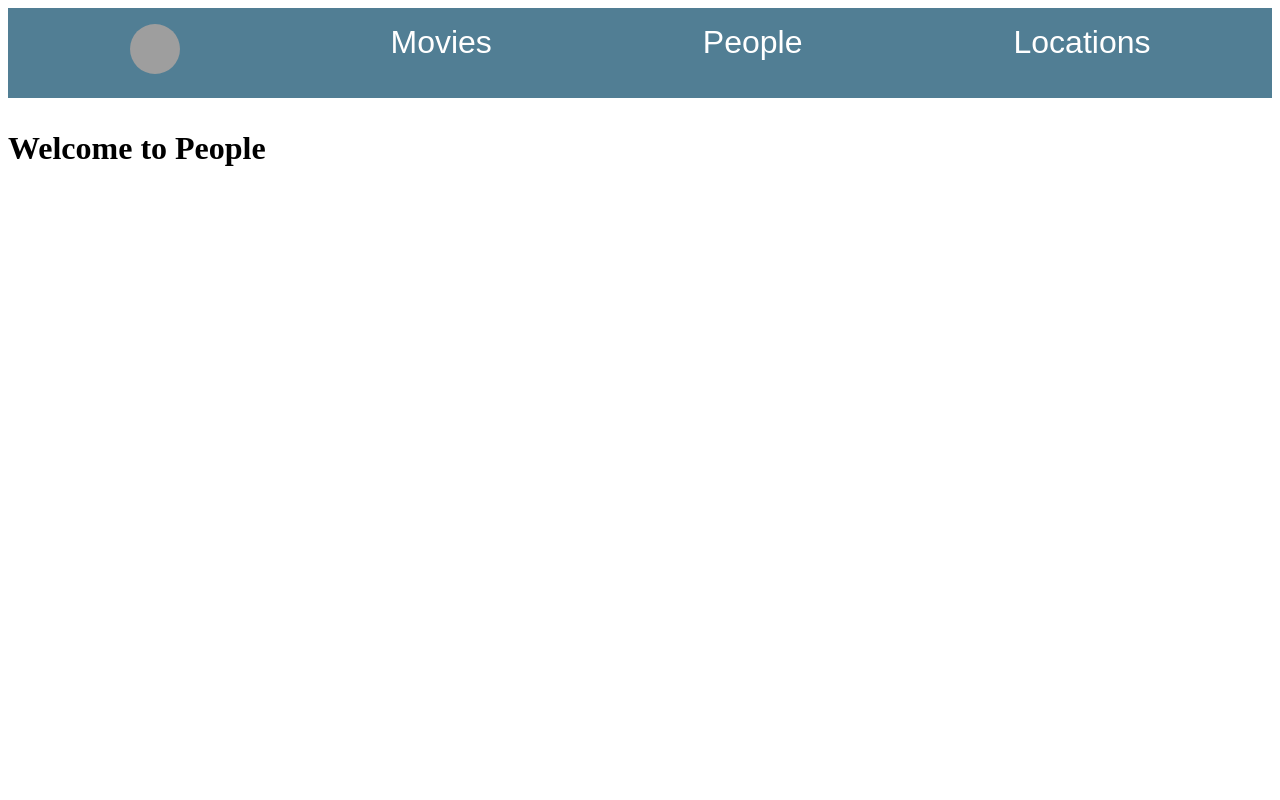
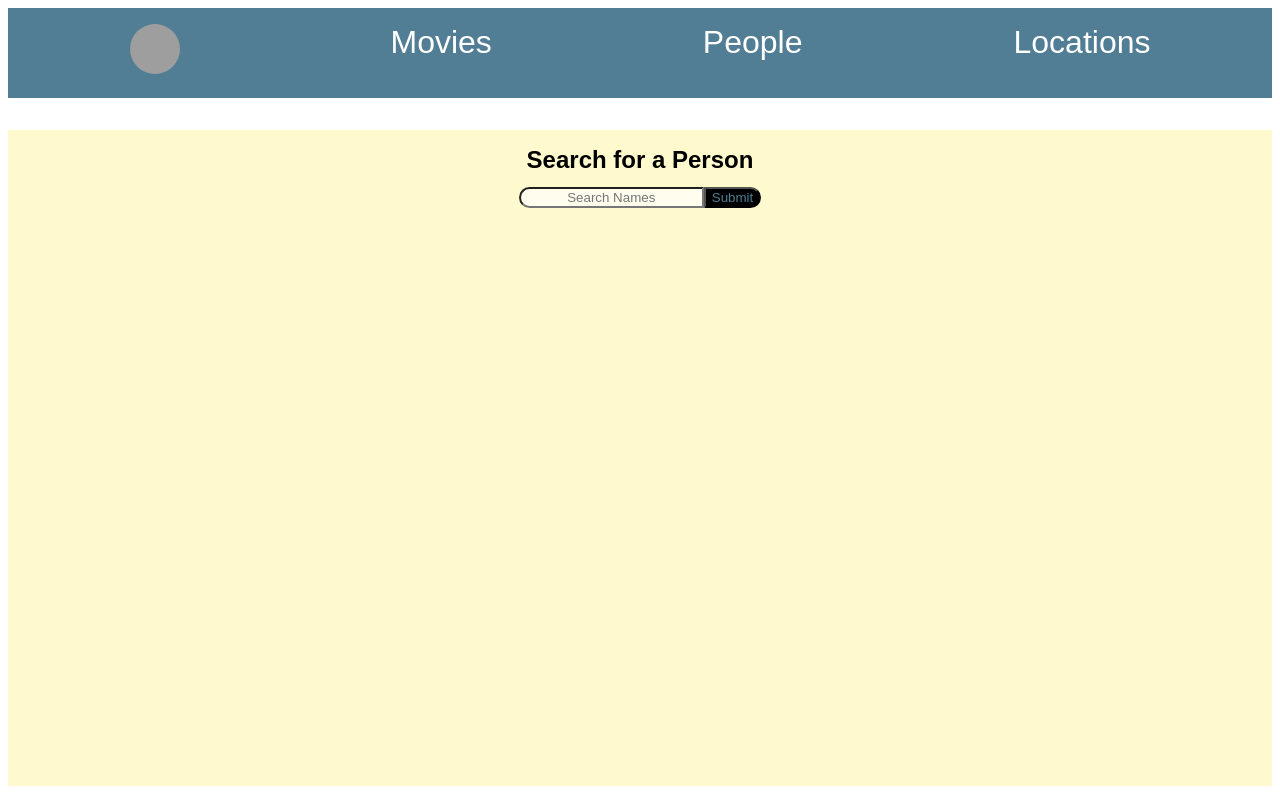
Before and after one commit to joinpursuit/9-1-module-three-assessment, a React (Create React App) app: page /people in a window 1280 px wide. Built offline with nearby package versions, Linux system fonts and the light colour scheme; grey boxes are pictures that could not be loaded; the HTML template or start-up script is replaced by a standard one.

Commit message:
People section && added css completed

```diff
--- a/src/components/People.js
+++ b/src/components/People.js
@@ -1,9 +1,57 @@
-import React from 'react';
+import {useEffect, useState} from 'react';
+
+//Note having issues where code 'does not work' unless page is refreshed. Check with instructors for why. Currently working.
 
 export default function People () {
+    const [datas, setData] = useState([])
+    const [people, setPeople] = useState({})
+    const [search, setSearch] = useState('')
+    const [error, setError] = useState(false)
+
+    useEffect(() => {
+        fetch('./people.json')
+        .then(res => res.json())
+        .then(data => setData(data))
+        .catch((err) =>{
+            console.log(err)
+        });
+    }, [])
+
+    function handleSubmit(e){
+        e.preventDefault()
+        const found = datas.find(item => item.name.toLowerCase() === search.toLowerCase());
+        if(!found) {
+            setError(true)
+        }
+        setPeople(found || {})
+        setSearch('');
+    }
+
+
     return (
-        <div>
-            <h1>Welcome to People</h1>
-        </div>
+        <main className='people'>
+            <h2>Search for a Person</h2>
+            <form onSubmit={handleSubmit}>
+                <section className='search'>
+                    <input
+                    type='text'
+                    placeholder='Search Names'
+                    value={search}
+                    onChange={(e) => {setSearch(e.target.value)}}
+                    />
+                <button type='submit'>Submit</button>
+                </section>
+            </form>
+            {people.id ? (
+                <aside>
+                    <h3> <span>Name: </span> {people.name}</h3>
+                    <p><span>Age: </span>{people.age}</p>
+                    <p><span>Eye Color: </span>{people.eye_color}</p>
+                    <p><span>Hair Color: </span>{people.hair_color}</p>
+                </aside>
+            ) : null}
+            {error ? <p>Not Found</p> : null}
+            {/* Note: Find a way to make this error and previous T one and the same */}
+        </main>
     );
 };
--- a/src/index.css
+++ b/src/index.css
@@ -19,7 +19,7 @@ nav img {
   border-radius: 50%;
 }
 
-main {
+main, input {
   margin-top: 1em;
   text-align: center;
 }
@@ -95,6 +95,7 @@ li {
   width: 80%;
   min-height: 50%;
   margin: auto;
+  text-align: center;
 }
 
 .people aside h3 {
@@ -124,3 +125,21 @@ ul li::marker {
   color: #517e94;
   opacity: 0;
 }
+
+
+.search input{
+  background: rgba(255, 255, 255, 0.665);
+  border-radius: 20px 0px 0px 20px;;
+  flex: 1;
+  outline: none;
+}
+
+.search button{
+  border-radius: 0px 20px 20px 0px;
+  color: #517e94;
+  background:black;
+}
+
+.search button:hover{
+  background: rgba(255, 255, 255, 0.665);
+}
```
